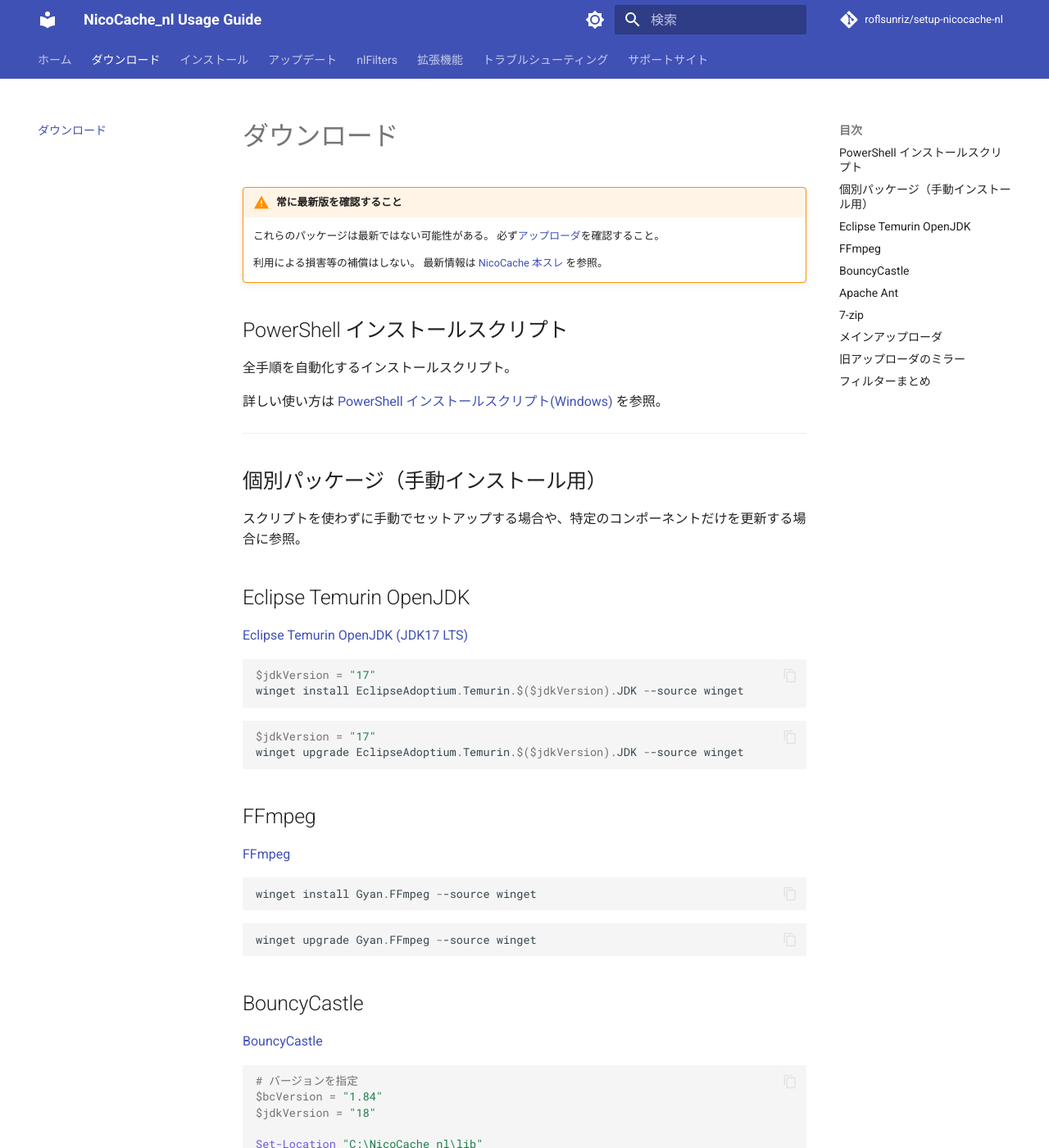
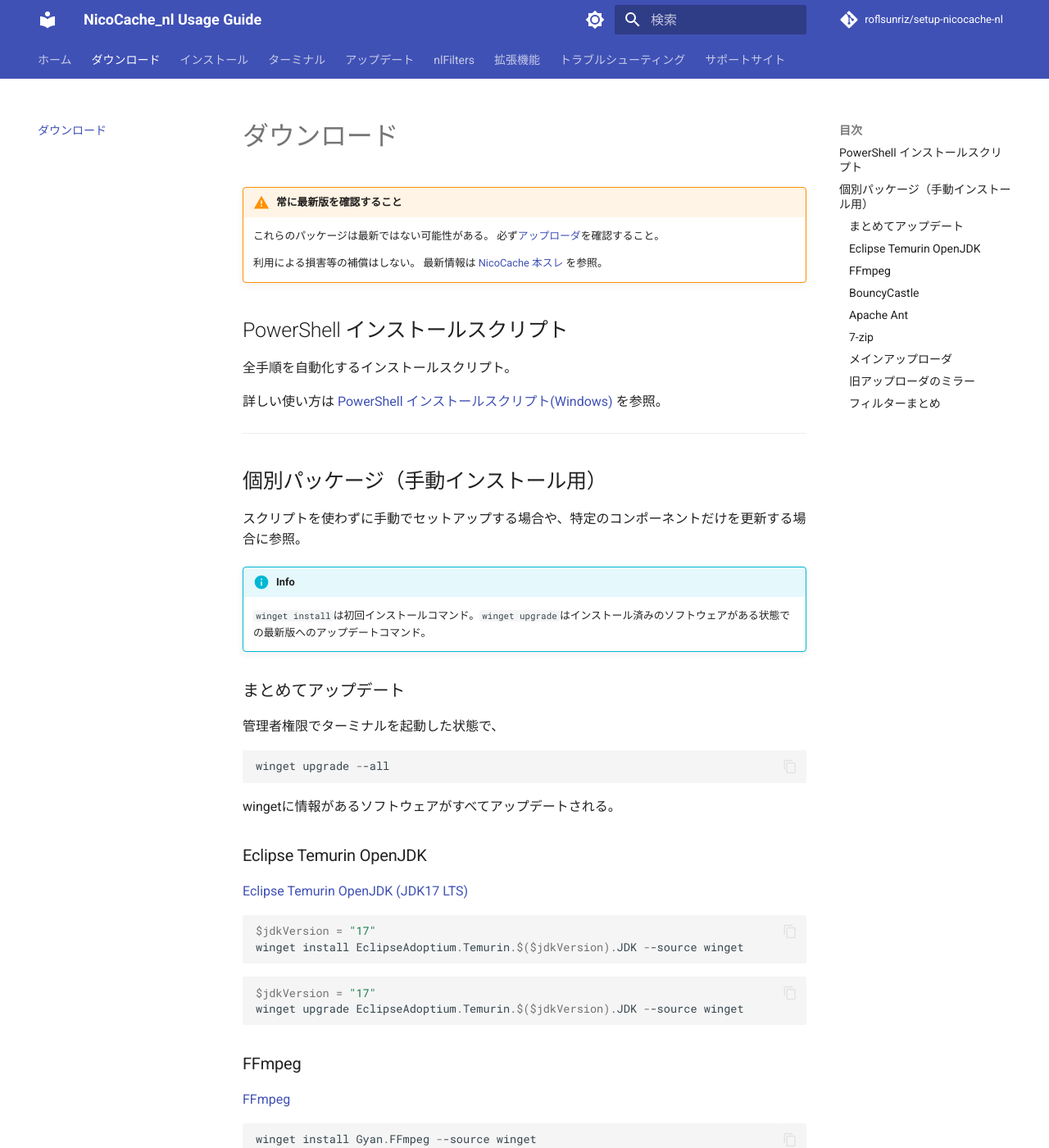
Before and after one commit to roflsunriz/setup-nicocache-nl, an MkDocs documentation site: the page built from docs/download.md, in a window 1280 px wide and 1400 px high. Shown: the whole window at 82% size. Built offline with MkDocs 1.6.1 and Material for MkDocs 9.7.7, drawn with Linux system fonts in a browser that asks for light colours; comment, search, counter and statistics services are not loaded.

````diff
--- a/docs/download.md
+++ b/docs/download.md
@@ -17,7 +17,20 @@
 
 スクリプトを使わずに手動でセットアップする場合や、特定のコンポーネントだけを更新する場合に参照。
 
-## Eclipse Temurin OpenJDK
+!!! info
+    `winget install`は初回インストールコマンド。`winget upgrade`はインストール済みのソフトウェアがある状態での最新版へのアップデートコマンド。
+
+### まとめてアップデート
+
+管理者権限でターミナルを起動した状態で、
+
+```powershell
+winget upgrade --all
+```
+
+wingetに情報があるソフトウェアがすべてアップデートされる。
+
+### Eclipse Temurin OpenJDK
 
 [Eclipse Temurin OpenJDK (JDK17 LTS)](https://adoptium.net/temurin/releases/?os=windows&arch=x64&package=jdk&version=17)
 
@@ -30,7 +43,7 @@ $jdkVersion = "17"
 winget upgrade EclipseAdoptium.Temurin.$($jdkVersion).JDK --source winget
 ```
 
-## FFmpeg
+### FFmpeg
 
 [FFmpeg](https://www.gyan.dev/ffmpeg/builds/)
 
@@ -41,7 +54,7 @@ winget install Gyan.FFmpeg --source winget
 winget upgrade Gyan.FFmpeg --source winget
 ```
 
-## BouncyCastle
+### BouncyCastle
 
 [BouncyCastle](https://www.bouncycastle.org/download/bouncy-castle-java/#latest)
 
@@ -56,7 +69,7 @@ Invoke-WebRequest -Uri "https://repo1.maven.org/maven2/org/bouncycastle/bcutil-j
 Invoke-WebRequest -Uri "https://repo1.maven.org/maven2/org/bouncycastle/bcpkix-jdk$($jdkVersion)on/$($bcVersion)/bcpkix-jdk$($jdkVersion)on-$($bcVersion).jar" -OutFile "bcpkix.jar"
 ```
 
-## Apache Ant
+### Apache Ant
 
 [Apache Ant](https://ant.apache.org/bindownload.cgi)
 
@@ -70,7 +83,7 @@ Invoke-WebRequest -Uri "https://dlcdn.apache.org//ant/binaries/apache-ant-$($ant
 Move-Item -Path "$env:TEMP\apache-ant-$($antVersion)" -Destination "C:\ant"
 ```
 
-## 7-zip
+### 7-zip
 
 [7-zip](https://7-zip.opensource.jp/)
 
@@ -81,7 +94,7 @@ winget install 7zip.7zip --source winget
 winget upgrade 7zip.7zip --source winget
 ```
 
-## メインアップローダ
+### メインアップローダ
 
 [https://nicocache.jpn.org/](https://nicocache.jpn.org/)
 
@@ -103,13 +116,13 @@ Remove-Item -Path $nestedDir -Recurse -Force
 }
 ```
 
-## 旧アップローダのミラー
+### 旧アップローダのミラー
 
 - [https://nicocache.jpn.org/second/](https://nicocache.jpn.org/second/)
 - [https://nicocache.jpn.org/hofu/](https://nicocache.jpn.org/hofu/)
 
 
-## フィルターまとめ
+### フィルターまとめ
 
 - 無制限の視聴履歴
 - 無制限のマイリスト機能
--- a/mkdocs.yml
+++ b/mkdocs.yml
@@ -68,6 +68,8 @@ nav:
     - 通常インストール(Mac): install-mac.md
     - 通常インストール(Solaris): install-solaris.md
     - 簡単インストーラー(Win): fast-installer-win.md
+  - ターミナル:
+    - Windows Terminal: windows-terminal.md
   - アップデート:
     - NicoCache_nl: update.md
     - 依存関係ソフトウェア: update-dependencies.md
````
Also changed, not shown: README.md (+1 -0 lines), docs/windows-terminal.md (added, +45 -0 lines).
